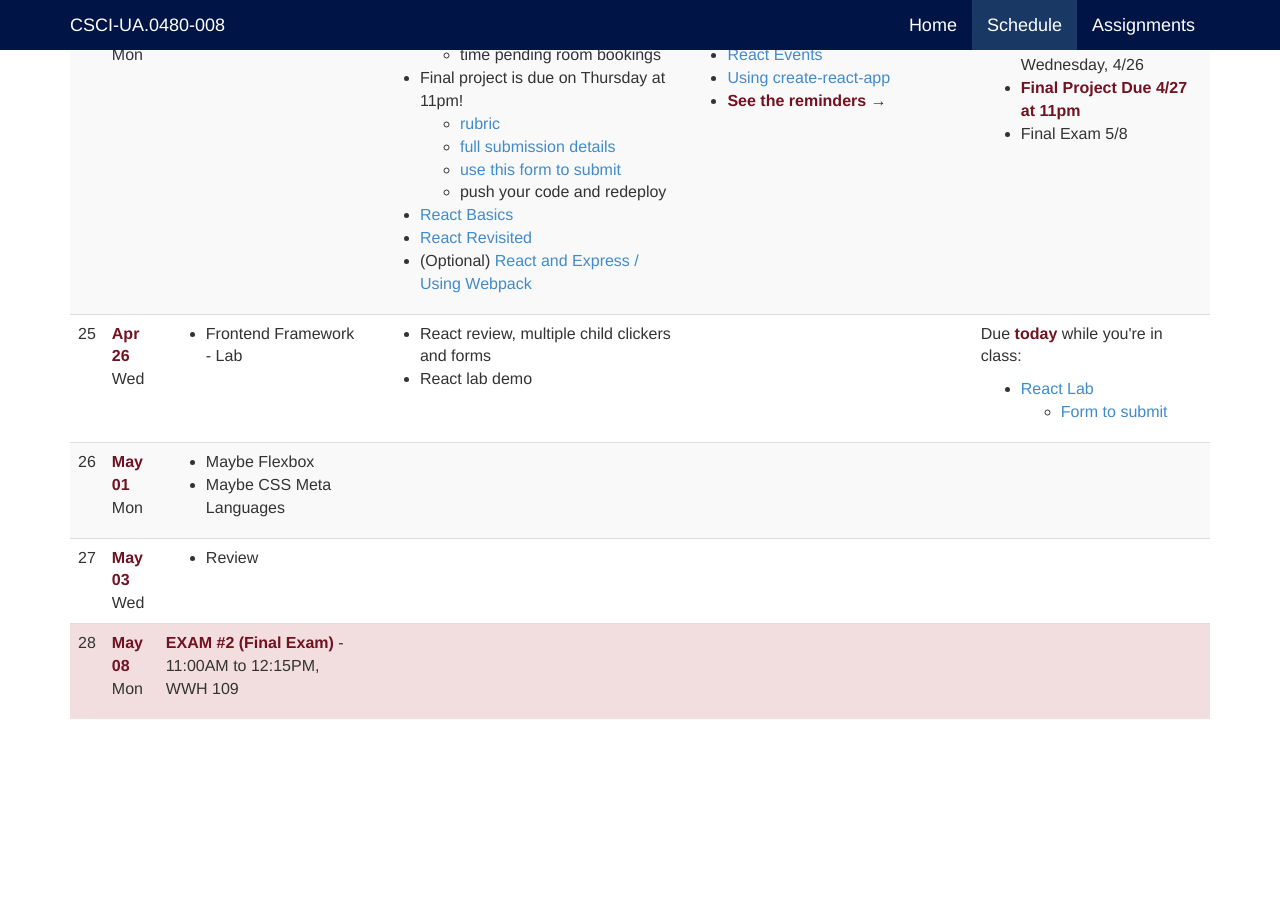
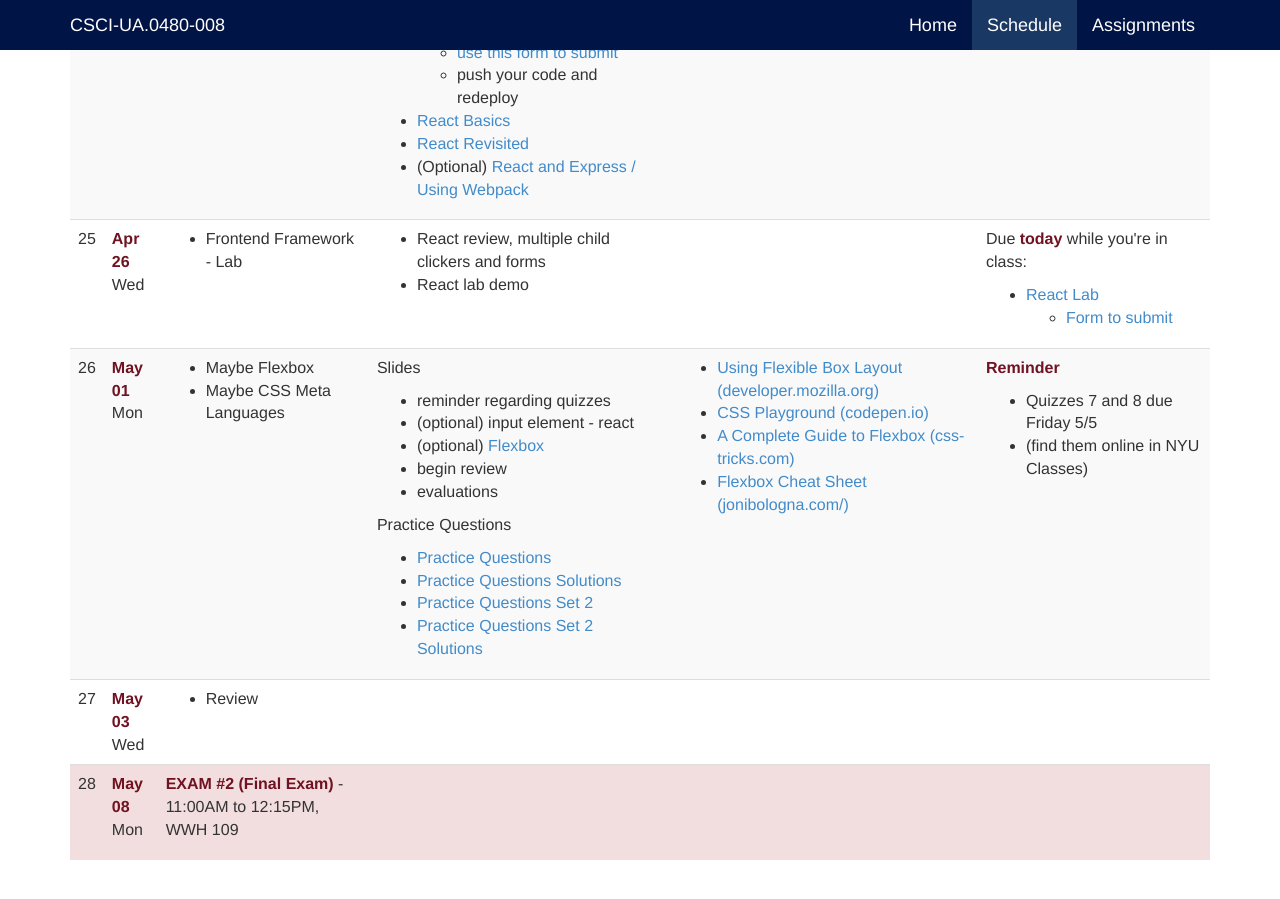
Before and after one commit to foureyes/csci-ua.0480-spring2017-008, a Jekyll site: the page built from schedule.markdown, in a window 1280 px wide and 900 px high, scrolled down 7603 px. Built offline with Jekyll 4.4.1, drawn with Linux system fonts in a browser that asks for light colours; before the commit the page ends 8362 px from its top, so only the background shows below that.

Commit message:
add flexbox

```diff
--- a/_includes/schedule/26.markdown
+++ b/_includes/schedule/26.markdown
@@ -1,20 +1,50 @@
 	<td markdown="block">
 
+{% comment %}
 * [React Basics](slides/26/react.html)
 * [React Revisited](slides/26/react-webpack.html)
 * [React and Express / Using Webpack](slides/26/react-webpack-continued.html)
 * [Binary Calculator Example Code](https://github.com/nyu-csci-ua-0480-001-fall-2016/examples/blob/master/class27/binary-calculator/src/index.js)
+{% endcomment %}
 
-{% comment %}
-* [Flexbox](slides/24/flexbox.html)
-{% endcomment %}
+
+Slides
+
+* reminder regarding quizzes
+* (optional) input element - react
+* (optional) [Flexbox](slides/22/flexbox.html)
+* begin review
+* evaluations
+
+Practice Questions
+
+* [Practice Questions](resources/handouts/final/final_exam_practice.pdf)
+* [Practice Questions Solutions](resources/handouts/final/final_exam_practice_solutions.pdf)
+* [Practice Questions Set 2](resources/handouts/final/final_exam_practice_2.pdf)
+* [Practice Questions Set 2 Solutions](resources/handouts/final/final_exam_practice_2_solutions.pdf)
+
 </td>
 	<td markdown="block">
 
+* [Using Flexible Box Layout (developer.mozilla.org)](https://developer.mozilla.org/en-US/docs/Web/CSS/CSS_Flexible_Box_Layout/Using_CSS_flexible_boxes)
+* [CSS Playground (codepen.io)](https://codepen.io/enxaneta/full/adLPwv/)
+* [A Complete Guide to Flexbox (css-tricks.com)](https://css-tricks.com/snippets/css/a-guide-to-flexbox/)
+* [Flexbox Cheat Sheet (jonibologna.com/)](http://jonibologna.com/flexbox-cheatsheet/)
+
+{% comment %}
 * [Hello World](https://facebook.github.io/react/docs/hello-world.html) and [Official Tutorial](https://facebook.github.io/react/tutorial/tutorial.html)
 * [Build With React](http://buildwithreact.com/)
+{% endcomment %}
+
 </td>
 	<td markdown="block">
+
+__Reminder__
+
+* Quizzes 7 and 8 due Friday 5/5
+* (find them online in NYU Classes)
+
+
 {% comment %}
 In-class Activity
 
--- a/schedule.markdown
+++ b/schedule.markdown
@@ -397,9 +397,7 @@ was 26
 was 27
 {% endcomment %}
 </td>
-<td></td><td></td><td markdown="block"></td>{% comment %}
 {% include schedule/26.markdown %}
-{% endcomment %}
 </tr>
 
 
--- a/slides/22/flexbox.markdown
+++ b/slides/22/flexbox.markdown
@@ -44,7 +44,7 @@ __To cope with varying screen dimensions:__ &rarr;
 So... working with the display properties of __inline__ and __block__ is a bit limiting, especially when it comes to accommodating different screen sizes.
 
 * {:.fragment} we don't have much control of how things flow/resize/are added or removed when a screen resolution changes
-* {:.fragment} for example, block level elements don't really reflow in anyway
+* {:.fragment} for example, block level elements don't really reflow in any way
 * {:.fragment} span elements just wrap, but don't have an explicitly _settable_ width and height
 * {:.fragment} block and inline are rigid in the direction that elements are laid out (either biased vertically or horizontally)
 
@@ -68,8 +68,7 @@ One way to deal with these issues is to use __flexbox__.
 
 The following slides will build off of this html, css and JavaScript:
 
-* check out the [examples repository for class 23](https://github.com/nyu-csci-ua-0480-002-fall-2015/examples/tree/master/class22) (you'll need to be logged in to github)
-* [or jsbin](https://jsbin.com/zapuhezowi/1/edit?css,output)
+* [jsbin](https://jsbin.com/zapuhezowi/1/edit?css,output)
 
 </section>
 
```
Also changed, not shown: 8 other files.
